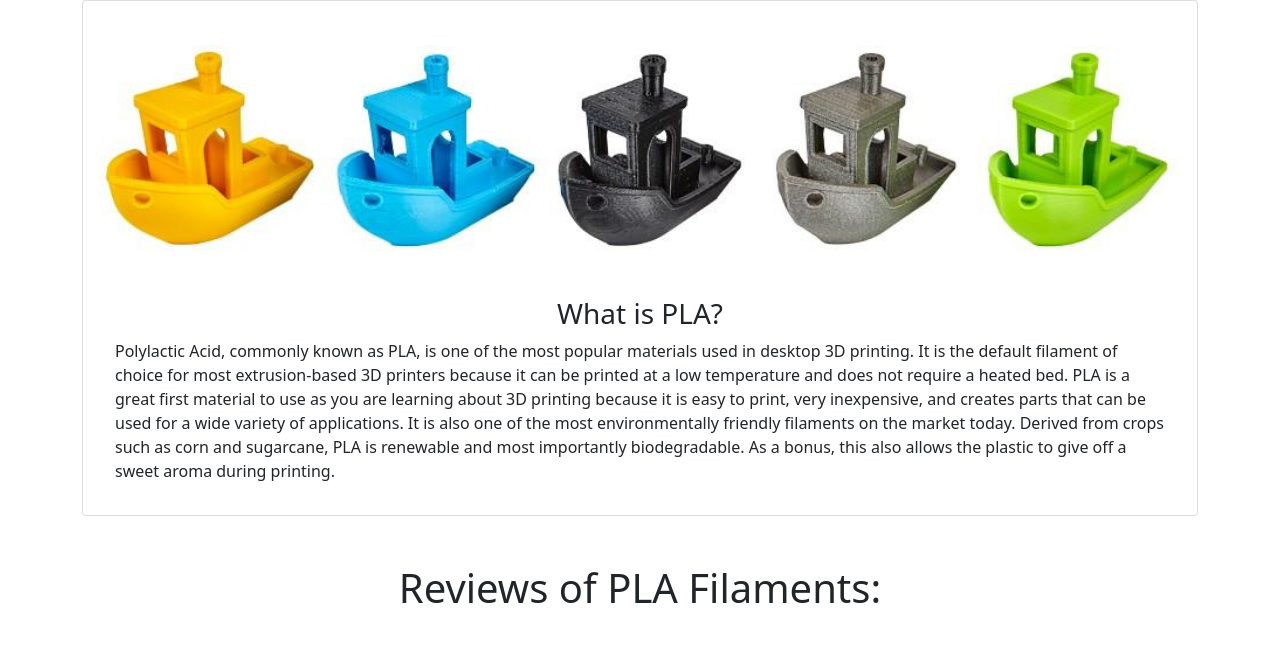
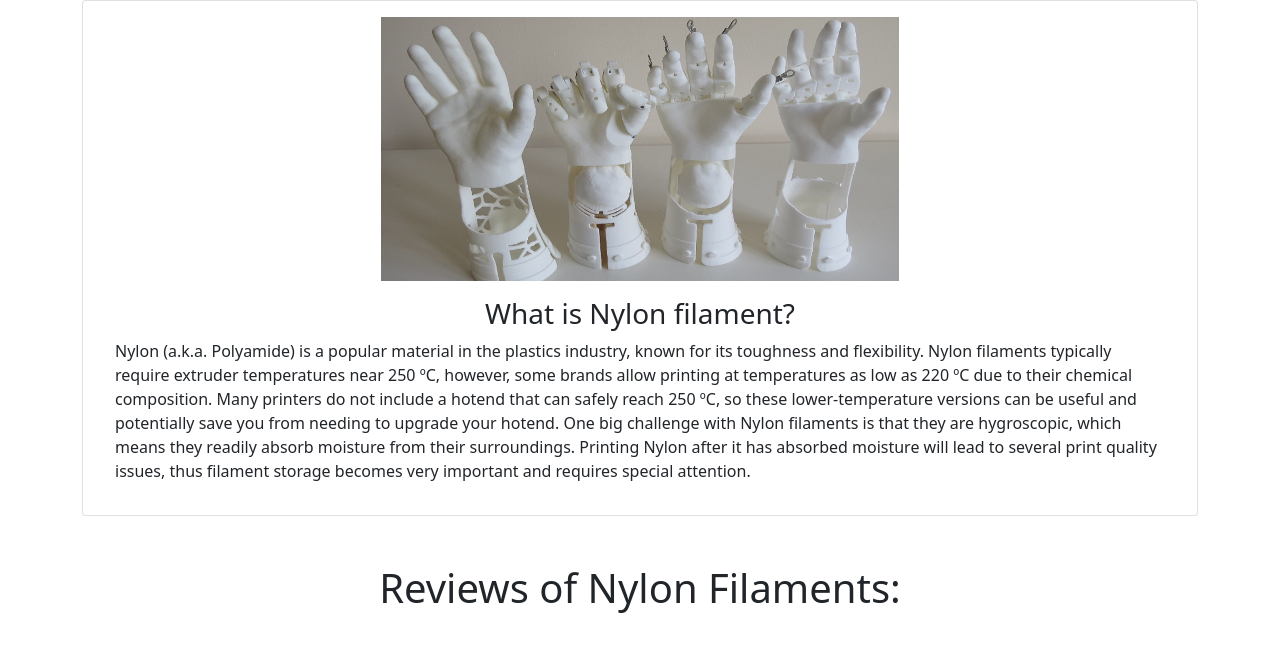
Before and after one commit to Gilleece/filament-review, a Flask app: page /nylon in a window 1280 px wide. Shown: the part 76-728 px from the top of the page. Run offline with Flask 2, Linux system fonts and the light colour scheme; data that the repository does not hold is empty; some libraries are stand-ins or nearby versions.

Commit message:
Add nylon

```diff
--- a/templates/materials/nylon.html
+++ b/templates/materials/nylon.html
@@ -4,27 +4,30 @@
     <div class="row justify-content-center">
         <div class="col-12">
             <div class="card p-3 mb-5 bg-body">
-                <img src="/static/images/pla_example.jpg" class="card-img-top review-image" alt="Review image">
+                <img src="/static/images/nylon_example.png" class="card-img-top review-image" alt="Nylon example image">
                 <div class="card-body">
-                    <h3 class="card-title text-center">What is PLA?</h3>
+                    <h3 class="card-title text-center">What is Nylon filament?</h3>
                     <p class="card-text">
-                        Polylactic Acid, commonly known as PLA, is one of the most popular materials used in desktop 3D printing.
-                        It is the default filament of choice for most extrusion-based 3D printers because it can be printed at a
-                        low temperature and does not require a heated bed. PLA is a great first material to use as you are learning
-                        about 3D printing because it is easy to print, very inexpensive, and creates parts that can be used for a
-                        wide variety of applications. It is also one of the most environmentally friendly filaments on the market
-                        today. Derived from crops such as corn and sugarcane, PLA is renewable and most importantly biodegradable.
-                        As a bonus, this also allows the plastic to give off a sweet aroma during printing.
+                        Nylon (a.k.a. Polyamide) is a popular material in the plastics industry, known for its toughness
+                        and flexibility. Nylon filaments typically require extruder temperatures near 250 ºC, however,
+                        some brands allow printing at temperatures as low as 220 ºC due to their chemical composition.
+                        Many printers do not include a hotend that can safely reach 250 ºC, so these lower-temperature
+                        versions can be useful and potentially save you from needing to upgrade your hotend. One big
+                        challenge with Nylon filaments is that they are hygroscopic, which means they readily absorb
+                        moisture from their surroundings. Printing Nylon after it has absorbed moisture will lead to
+                        several print quality issues, thus filament storage becomes very important and requires special
+                        attention.
                     </p>
                 </div>
             </div>
         </div>
     </div>
 
-    <h1 class="text-center mb-5">Reviews of PLA Filaments: </h1>
+    <h1 class="text-center mb-5">Reviews of Nylon Filaments: </h1>
 
     <div class="row row-cols-1 row-cols-md-2 g-4">
         {% for review in reviews %}
+            {% if review.material_name == "Nylon" %}
                 <div class="col">
                     <div class="card review-card shadow p-3 mb-5 bg-body rounded">
                         <img src="{{ review.image_url }}" class="card-img-top review-image" alt="Review image">
@@ -121,6 +124,7 @@
                         </div>
                     </div>
                 </div>
+            {% endif %}
         {% endfor %}
     </div>
 
```
Also changed, not shown: static/images/nylon_example.png (added). Lines whose indentation alone changed are shown as unchanged.
